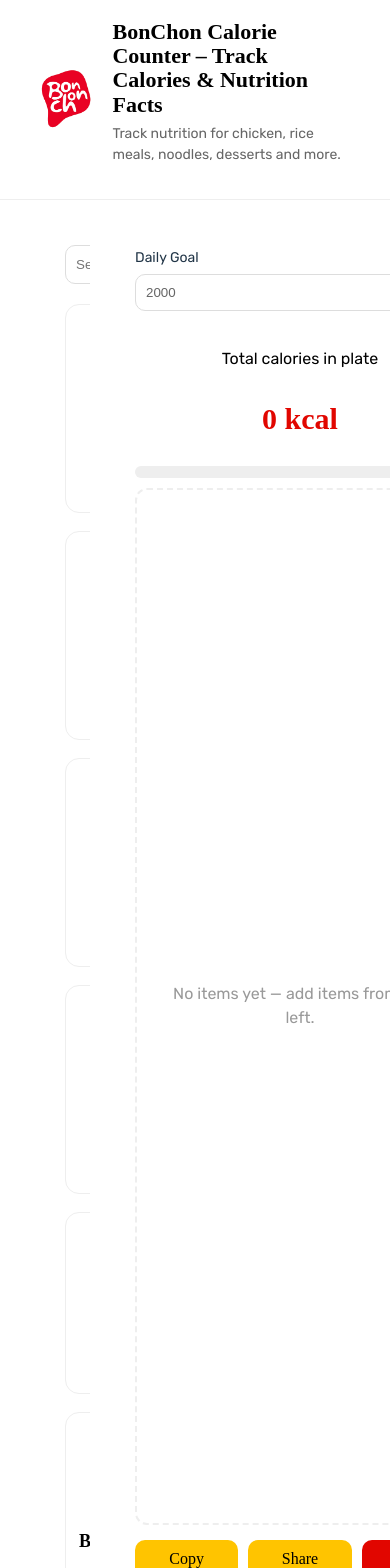
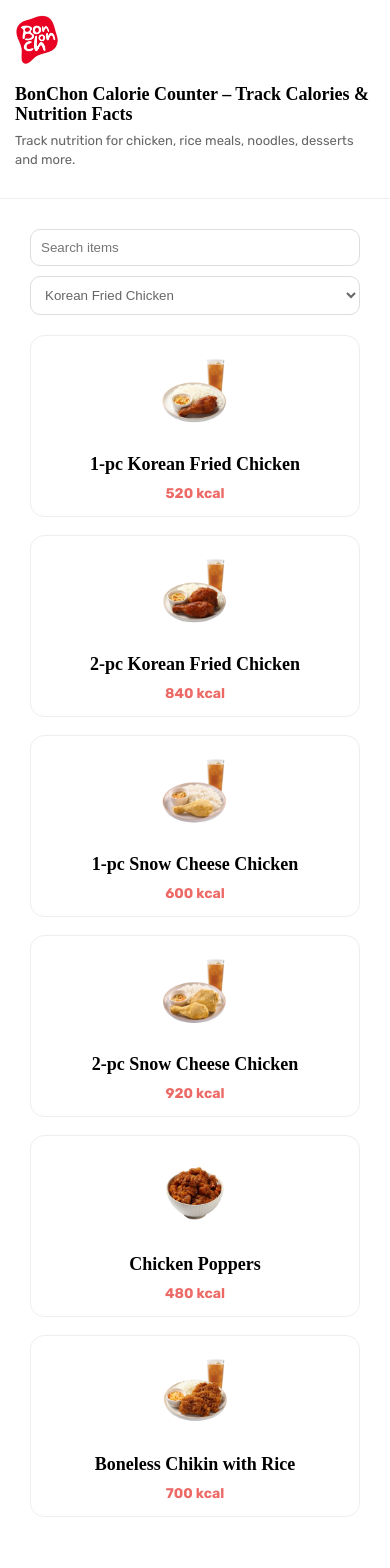
Before and after one commit to chezcka/bonchon-calorie-counter, a React (Vite) app: page / in a window 390 px wide. Shown: the top 1568 px of the page. Built offline with nearby package versions, Linux system fonts and the light colour scheme; a web font is replaced by a local one.

Commit message:
added responsiveness for mobile phones

```diff
--- a/src/CalorieCounterHome.css
+++ b/src/CalorieCounterHome.css
@@ -412,3 +412,91 @@
   border-top: 1px solid #eee;
   background: #fff;
 }
+
+
+/* ================================================= */
+/* MOBILE / TABLET RESPONSIVE                       */
+/* ================================================= */
+@media (max-width: 900px) {
+  /* stack panels */
+  .app-layout {
+    flex-direction: column;
+  }
+
+  /* right panel becomes full width */
+  .plate-panel {
+    width: 100%;
+  }
+
+  /* controls wrap nicely */
+  .controls {
+    flex-direction: column;
+  }
+
+  .search,
+  .category {
+    width: 100%;
+  }
+
+  /* smaller page padding */
+  .page {
+    padding: 15px;
+  }
+}
+
+/* ================================================= */
+/* PHONE SIZE                                       */
+/* ================================================= */
+@media (max-width: 600px) {
+  /* header */
+  .intro-inner {
+    flex-direction: column;
+    align-items: flex-start;
+    padding: 15px;
+  }
+
+  .logo {
+    height: 50px;
+  }
+
+  .intro-text h1 {
+    font-size: 18px;
+  }
+
+  .intro-text p {
+    font-size: 13px;
+  }
+
+  /* tighter panels */
+  .menu-panel,
+  .plate-panel {
+    padding: 15px;
+  }
+
+  /* grid becomes 2 columns */
+  .items-grid {
+    grid-template-columns: repeat(2, 1fr);
+  }
+
+  /* buttons bigger for thumbs */
+  .actions button {
+    font-size: 15px;
+    padding: 12px;
+  }
+
+  /* qty buttons slightly larger */
+  .qty button {
+    width: 32px;
+    height: 32px;
+  }
+
+  /* total number */
+  .total-box h2 {
+    font-size: 26px;
+  }
+
+  /* empty box height nicer */
+  .empty {
+    min-height: 140px;
+  }
+}
```
